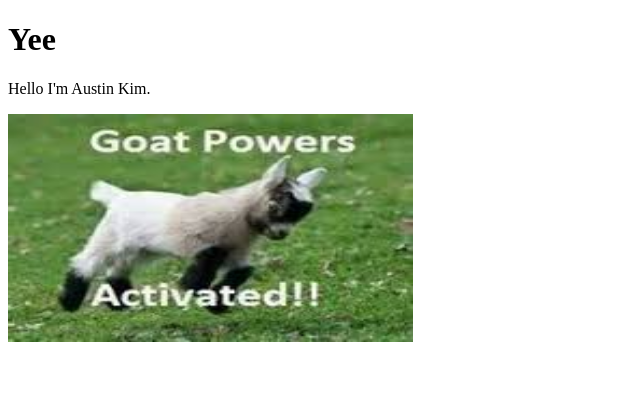
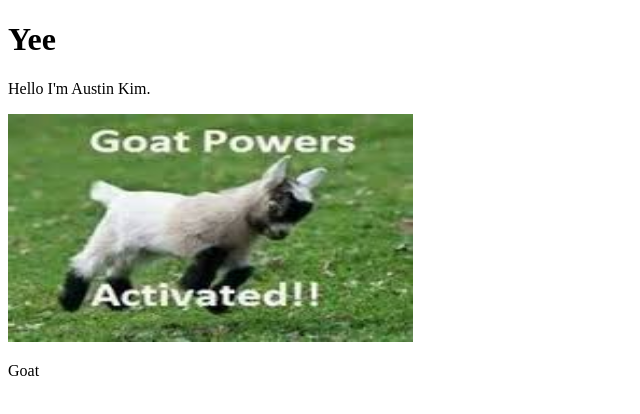
Before and after one commit to auki1220/auki1220.github.io, a plain HTML site: page index.html in a window 1280 px wide. Shown: the full height of the page, 0-640 px from the left. Drawn offline with Linux system fonts and the light colour scheme.

Commit message:
DD
Added a description

```diff
--- a/index.html
+++ b/index.html
@@ -4,5 +4,7 @@
 <h1>Yee</h1>
 <p>Hello I'm Austin Kim.</p>
 <img src="imgres.jpg" style="width:405px;height:228px;">
+<p>Goat<p>
+
 </body>
 </html>
```
